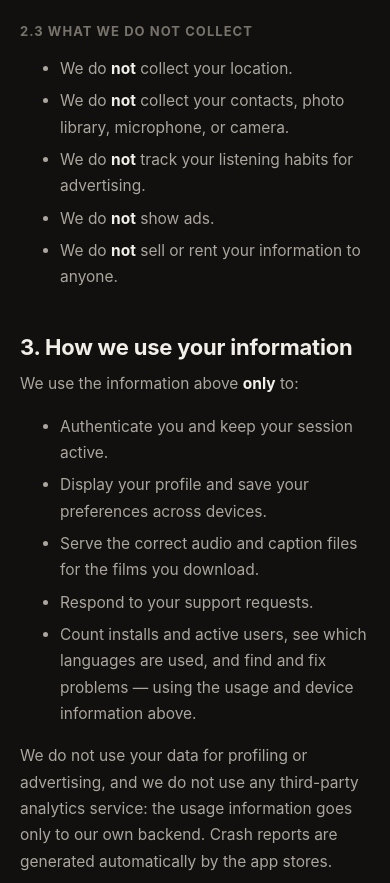
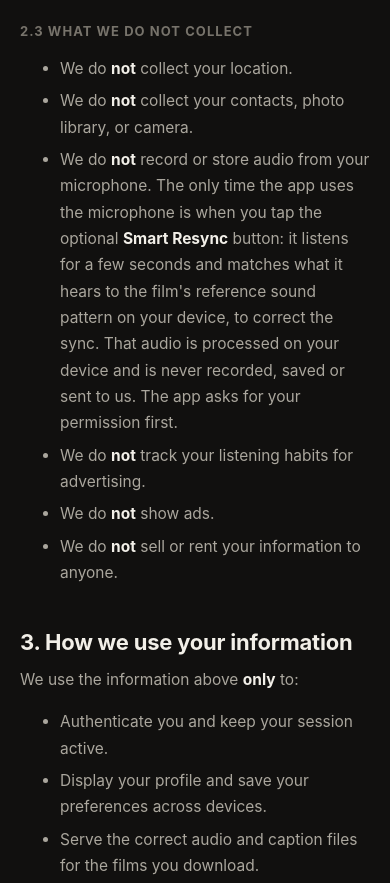
Before and after one commit to rakeshgogoi/soundsee_website, a plain HTML site: page privacy.html in a window 390 px wide. Shown: the part 2792-3675 px from the top of the page. Drawn offline with Linux system fonts and the light colour scheme.

Commit message:
Privacy policy: describe Smart Resync's microphone use accurately
Co-Authored-By: Claude Sonnet 5.5 <noreply@anthropic.com>

```diff
--- a/privacy.html
+++ b/privacy.html
@@ -93,7 +93,8 @@
       <h3>2.3 What we do NOT collect</h3>
       <ul>
         <li>We do <strong>not</strong> collect your location.</li>
-        <li>We do <strong>not</strong> collect your contacts, photo library, microphone, or camera.</li>
+        <li>We do <strong>not</strong> collect your contacts, photo library, or camera.</li>
+        <li>We do <strong>not</strong> record or store audio from your microphone. The only time the app uses the microphone is when you tap the optional <strong>Smart Resync</strong> button: it listens for a few seconds and matches what it hears to the film's reference sound pattern on your device, to correct the sync. That audio is processed on your device and is never recorded, saved or sent to us. The app asks for your permission first.</li>
         <li>We do <strong>not</strong> track your listening habits for advertising.</li>
         <li>We do <strong>not</strong> show ads.</li>
         <li>We do <strong>not</strong> sell or rent your information to anyone.</li>
```
